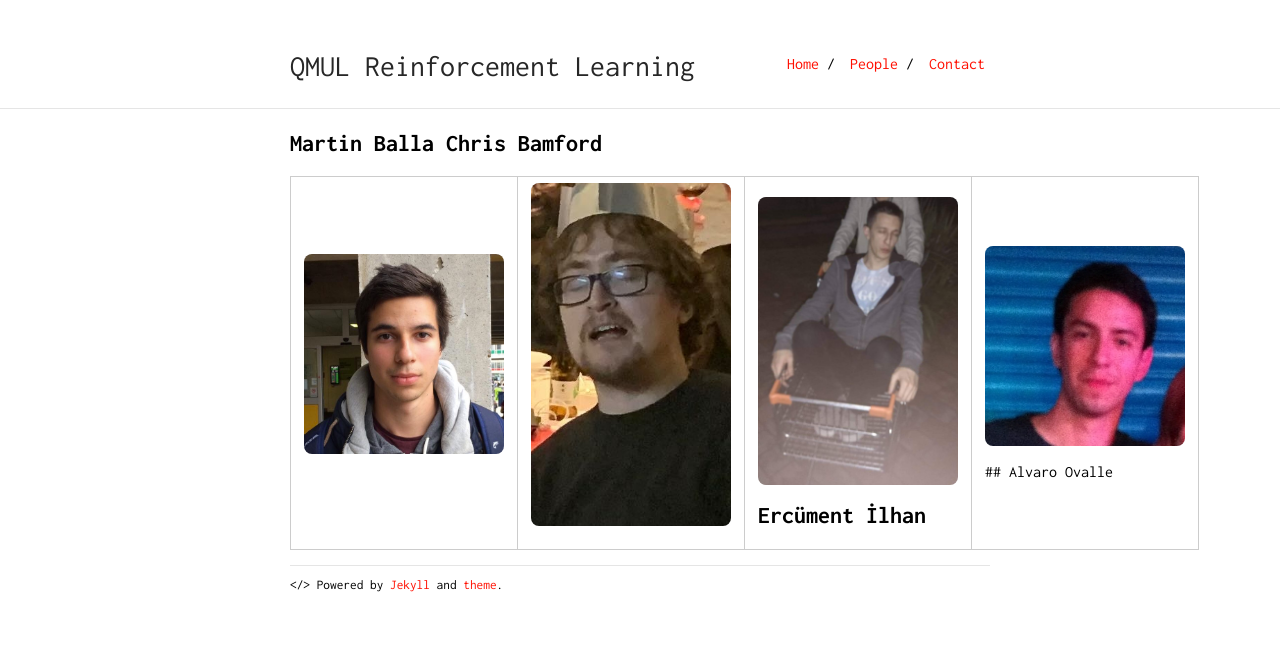
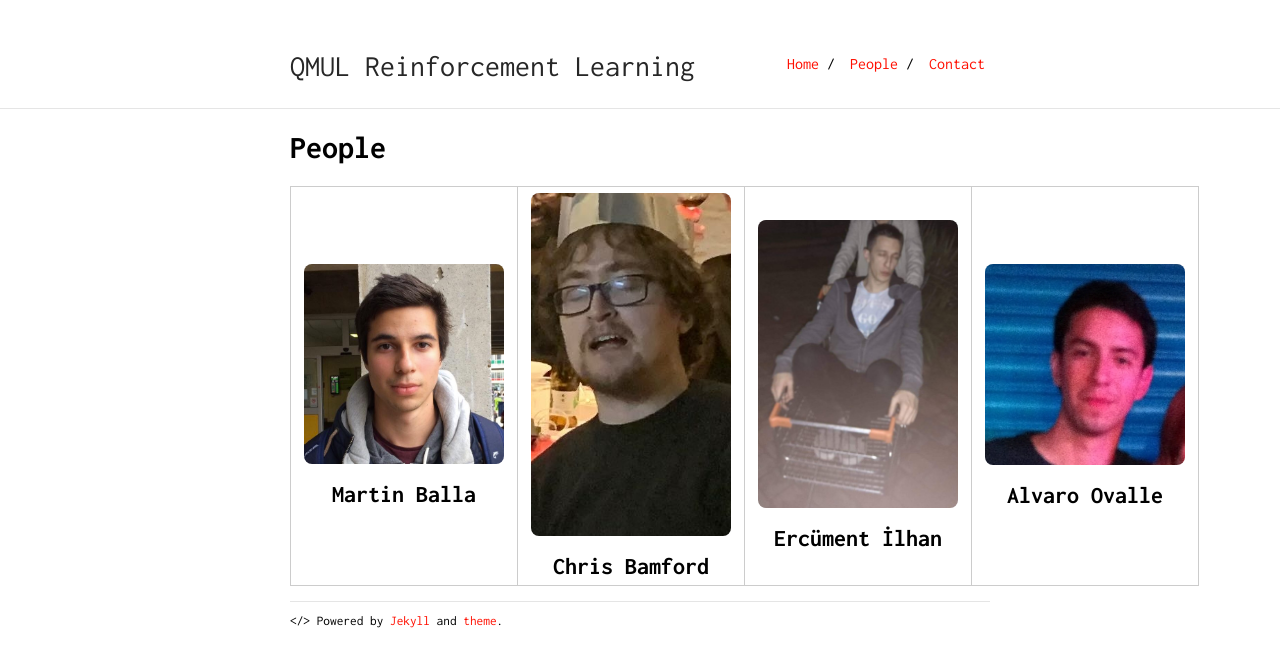
Before and after one commit to qmul-rl/qmul-rl.github.io, a Jekyll site: the page built from people.md, in a window 1280 px wide. Shown: the top 667 px of the page. Built offline with Jekyll 4.4.1, drawn with Linux system fonts in a browser that asks for light colours; our own code applies the rules of GitHub Pages for plain Markdown files; part of the change alters nothing that is shown.

Commit message:
edit all people header

```diff
--- a/people.md
+++ b/people.md
@@ -1,4 +1,4 @@
-## Martin Balla   Chris Bamford
+# People
 
 <table width="500" border="0" cellpadding="5">
 
@@ -7,23 +7,25 @@
 <td align="center" valign="center">
 <img style="border-radius: 8px;width: 200px;display: block; margin: 0 auto;" src="/martin.png" alt="archive footage" />
 <br />
+<h2 align="center"> Martin Balla </h2>
 </td>
 
 <td align="center" valign="center">
 <img style="border-radius: 8px;width: 200px;display: block; margin: 0 auto;" src="/bamford.jpg" alt="archive footage" />
 <br />
+<h2 align="center"> Chris Bamford </h2>
 </td>
 
 <td align="center" valign="center">
 <img style="border-radius: 8px;width: 200px;display: block; margin: 0 auto;" src="/ercument.jpg" alt="archive footage" />
 <br />
-<h2> Ercüment İlhan </h2>
+<h2 align="center"> Ercüment İlhan </h2>
 </td>
 
 <td align="center" valign="center">
 <img style="border-radius: 8px;width: 200px;display: block; margin: 0 auto;" src="/alvaro.jpg" alt="archive footage" />
 <br />
-## Alvaro Ovalle
+<h2 align="center"> Alvaro Ovalle </h2>
 </td>
 
 </tr>
```
